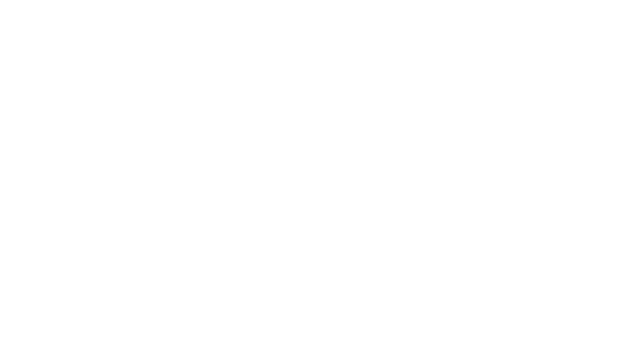
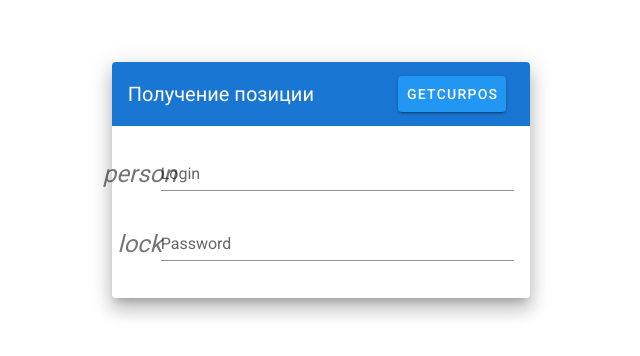
Before and after one commit to reGrach/GeoSensing, a Vue app in the folder geo-front/: page /geonew in a window 1280 px wide. Shown: the part 220-576 px from the top of the page, without its empty margins (319-959 px from the left). Built offline with nearby package versions, Linux system fonts and the light colour scheme.

Commit message:
add_icon

```diff
--- a/geo-front/public/index.html
+++ b/geo-front/public/index.html
@@ -4,7 +4,7 @@
     <meta charset="utf-8">
     <meta http-equiv="X-UA-Compatible" content="IE=edge">
     <meta name="viewport" content="width=device-width,initial-scale=1.0">
-    <!-- <link rel="icon" href="<%= BASE_URL %>favicon.ico"> -->
+    <link rel="icon" href="<%= BASE_URL %>logo.ico">
     <title>GeoSensing</title>
     <link rel="stylesheet" href="https://fonts.googleapis.com/css?family=Roboto:100,300,400,500,700,900">
     <link rel="stylesheet" href="https://cdn.jsdelivr.net/npm/@mdi/font@latest/css/materialdesignicons.min.css">
--- a/geo-front/src/router/index.js
+++ b/geo-front/src/router/index.js
@@ -1,10 +1,23 @@
 import Vue from 'vue'
 import VueRouter from 'vue-router'
 import Home from '../views/Home.vue'
+import Geo from '../views/Geo.vue'
+import GeoNew from '../views/GeoNew.vue'
+
 
 Vue.use(VueRouter)
 
 const routes = [
+  {
+    path: '/geo',
+    name: 'geo',
+    component: Geo
+  },
+  {
+    path: '/geonew',
+    name: 'geonew',
+    component: GeoNew
+  },
   {
     path: '/',
     name: 'home',
--- /dev/null
+++ b/geo-front/src/views/Geo.vue
@@ -0,0 +1,62 @@
+<template>
+<v-app>
+  <div>
+    <h1 align="center">Get your current location in different ways!</h1>
+    <div style="text-align: center; padding-bottom: 20px;">
+      <div style="margin-bottom:20px;">
+        <button @click="geo">{{namebutton}}</button>
+        <!-- <input id="getcurpos" type="button" value="get current position" onclick="getcurpos" /> -->
+        <!-- <input id="watpos" type="button" value="watch position" onclick="watpos" /> -->
+        <input id="stopwatpos" type="button" value="stop watching position" onclick="stopwatpos" />
+      </div>
+      <form method="post" action="/sendpos">
+        <b>датчик:</b>
+        <input type="text" v-model="coordinates.latitude" />
+        <input type="text" v-model="coordinates.longitude" />
+        <input type="text" id="mark" name="mark" value />
+        <button type="submit">Submit</button>
+      </form>
+    </div>
+    <div style="text-align: center">
+      <b>get point by mark:</b>
+      <form method="post" action="/getpos">
+        <input type="text" id="getpos" name="mark" value />
+        <button type="submit">GetPos</button>
+      </form>
+    </div>
+  </div>
+</v-app>
+</template>
+
+<script>
+export default {
+  name: "Geo",
+  data() {
+    return {
+      namebutton: "get current position",
+      coordinates: {
+        longitude: "",
+        latitude: ""
+      }
+    };
+  },
+  methods: {
+    geo() {
+      navigator.geolocation.getCurrentPosition(position => {
+        this.coordinates.latitude = position.coords.latitude;
+        this.coordinates.longitude = position.coords.longitude;
+        // let HTML = {
+        //   accuracy: position.coords.accuracy,
+        //   altitude: position.coords.altitude,
+        //   altitudeAccuracy: position.coords.altitudeAccuracy,
+        //   heading: position.coords.heading,
+        //   latitude: position.coords.latitude,
+        //   longitude: position.coords.longitude,
+        //   speed: position.coords.speed
+        // };
+
+      });
+    }
+  }
+};
+</script>
--- /dev/null
+++ b/geo-front/src/views/GeoNew.vue
@@ -0,0 +1,37 @@
+<template>
+  <v-content>
+    <v-container fluid fill-height>
+      <v-layout align-center justify-center>
+        <v-flex xs12 sm8 md4>
+          <v-card class="elevation-12">
+            <v-toolbar color="primary" dark flat>
+              <v-toolbar-title>Получение позиции</v-toolbar-title>
+              <v-spacer></v-spacer>
+              <v-card-actions>
+                <v-spacer></v-spacer>
+                <v-btn color="blue">GetCurPos</v-btn>
+              </v-card-actions>
+            </v-toolbar>
+            <v-card-text>
+              <v-form>
+                <v-text-field label="Login" name="login" prepend-icon="person" type="text"></v-text-field>
+
+                <v-text-field
+                  id="password"
+                  label="Password"
+                  name="password"
+                  prepend-icon="lock"
+                  type="password"
+                ></v-text-field>
+              </v-form>
+            </v-card-text>
+          </v-card>
+        </v-flex>
+      </v-layout>
+    </v-container>
+  </v-content>
+</template>
+
+<script>
+
+</script>
```
Also changed, not shown: 2 other files (tests, documents, lock files or other folders).
